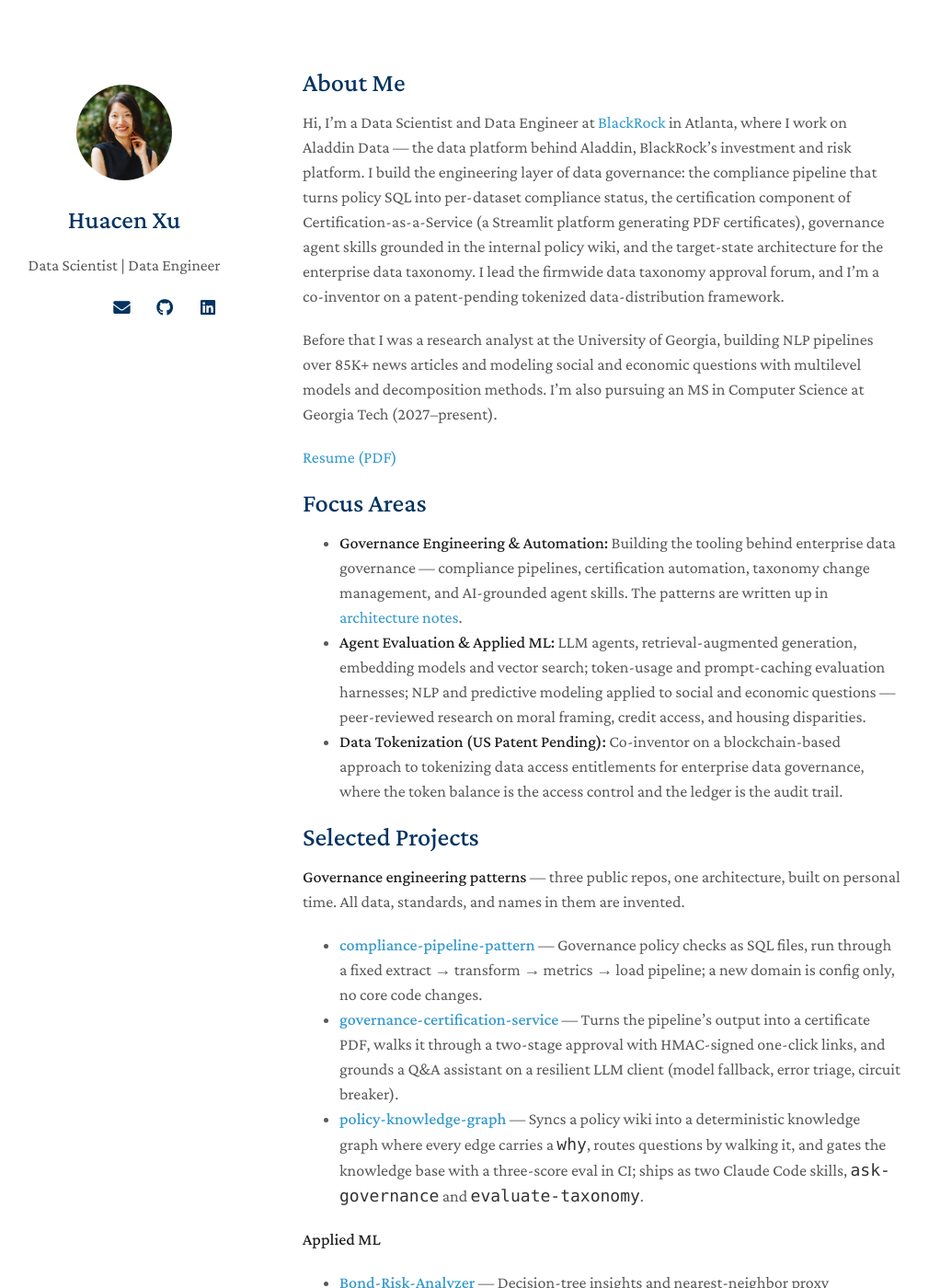
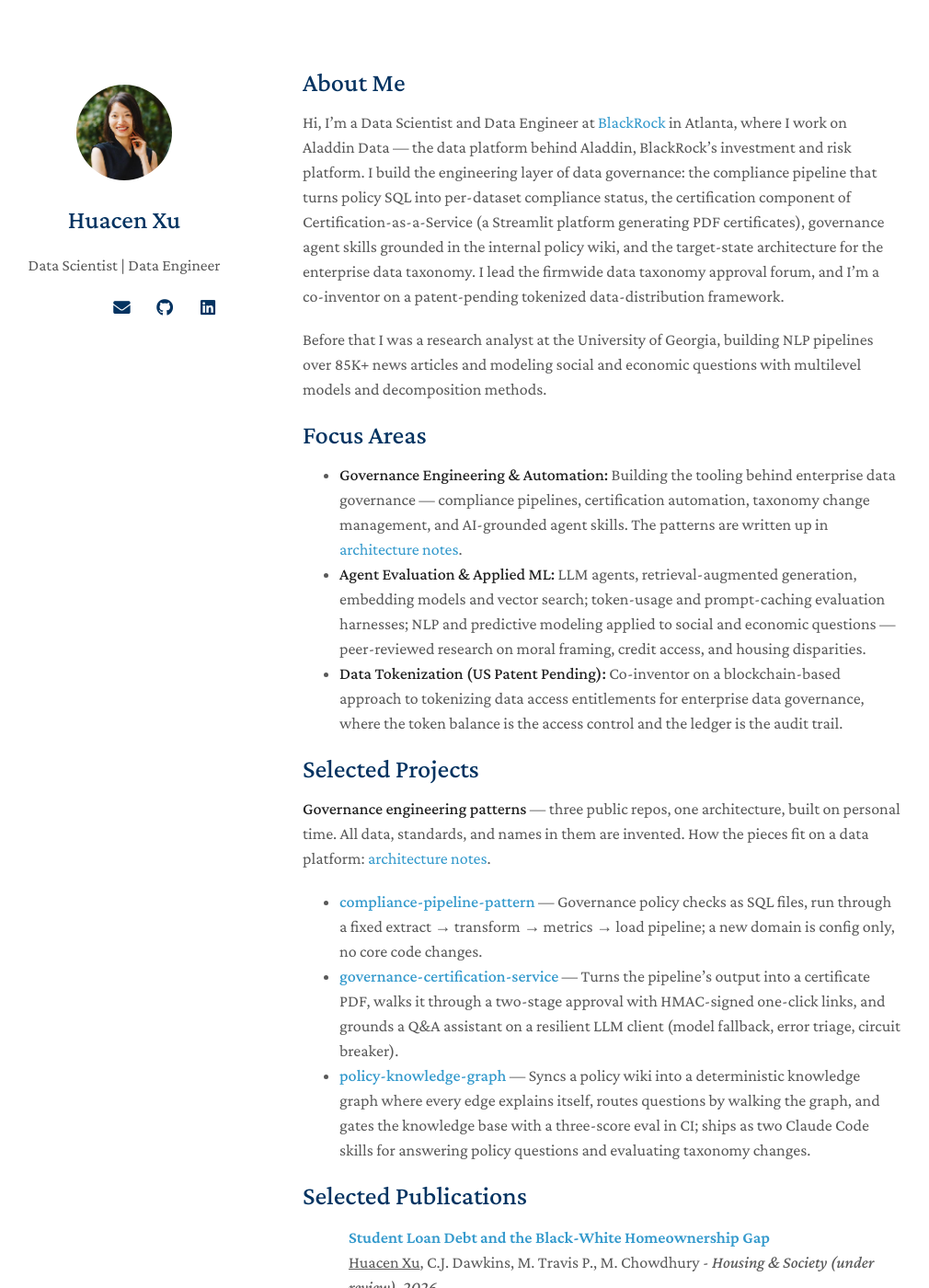
Before and after one commit to huacenxu/huacenxu.github.io, a Jekyll site: the page built from index.md, in a window 1280 px wide and 1400 px high. Shown: the whole window at 92% size, without its empty margins (141-1151 px from the left). Built offline with Jekyll 4.4.1, drawn with Linux system fonts in a browser that asks for light colours; nearby versions of some CDN libraries; a style sheet for code colours, icons or effects is not loaded; our own code applies the rules of GitHub Pages for plain Markdown files; some of the changed text lies outside the part shown.

Commit message:
Drop Applied ML pet projects; resume via CV icon only; align wording; link architecture notes

```diff
--- a/index.md
+++ b/index.md
@@ -6,9 +6,7 @@ layout: homepage
 
 Hi, I'm a Data Scientist and Data Engineer at [BlackRock](https://www.blackrock.com/) in Atlanta, where I work on Aladdin Data — the data platform behind Aladdin, BlackRock's investment and risk platform. I build the engineering layer of data governance: the compliance pipeline that turns policy SQL into per-dataset compliance status, the certification component of Certification-as-a-Service (a Streamlit platform generating PDF certificates), governance agent skills grounded in the internal policy wiki, and the target-state architecture for the enterprise data taxonomy. I lead the firmwide data taxonomy approval forum, and I'm a co-inventor on a patent-pending tokenized data-distribution framework.
 
-Before that I was a research analyst at the University of Georgia, building NLP pipelines over 85K+ news articles and modeling social and economic questions with multilevel models and decomposition methods. I'm also pursuing an MS in Computer Science at Georgia Tech (2027–present).
-
-[Resume (PDF)](assets/files/Huacen_Xu_Resume_2026.pdf)
+Before that I was a research analyst at the University of Georgia, building NLP pipelines over 85K+ news articles and modeling social and economic questions with multilevel models and decomposition methods.
 
 ## Focus Areas
 
@@ -18,18 +16,12 @@ Before that I was a research analyst at the University of Georgia, building NLP
 
 ## Selected Projects
 
-**Governance engineering patterns** — three public repos, one architecture, built on personal time. All data, standards, and names in them are invented.
+**Governance engineering patterns** — three public repos, one architecture, built on personal time. All data, standards, and names in them are invented. How the pieces fit on a data platform: [architecture notes](https://github.com/huacenxu/governance-architecture/blob/main/ARCHITECTURE.md).
 
 - **[compliance-pipeline-pattern](https://github.com/huacenxu/compliance-pipeline-pattern)** — Governance policy checks as SQL files, run through a fixed extract → transform → metrics → load pipeline; a new domain is config only, no core code changes.
 - **[governance-certification-service](https://github.com/huacenxu/governance-certification-service)** — Turns the pipeline's output into a certificate PDF, walks it through a two-stage approval with HMAC-signed one-click links, and grounds a Q&A assistant on a resilient LLM client (model fallback, error triage, circuit breaker).
-- **[policy-knowledge-graph](https://github.com/huacenxu/policy-knowledge-graph)** — Syncs a policy wiki into a deterministic knowledge graph where every edge carries a `why`, routes questions by walking it, and gates the knowledge base with a three-score eval in CI; ships as two Claude Code skills, `ask-governance` and `evaluate-taxonomy`.
-
-**Applied ML**
-
-- **[Bond-Risk-Analyzer](https://github.com/huacenxu/Bond-Risk-Analyzer)** — Decision-tree insights and nearest-neighbor proxy identification to streamline risk analysis for financial datasets.
-- **[Embedding-Models-for-AI-Retrieval](https://github.com/huacenxu/Embedding-Models-for-AI-Retrieval)** — Domain-specific embedding model for AI-powered document retrieval: synthetic data generation, fine-tuning, FAISS vector search, evaluated with MRR@5.
-- **[PRI-Insights-Chatbot](https://github.com/huacenxu/PRI-Insights-Chatbot)** — ML and LLM-powered question-answering and insight generation for enhanced data interaction.
+- **[policy-knowledge-graph](https://github.com/huacenxu/policy-knowledge-graph)** — Syncs a policy wiki into a deterministic knowledge graph where every edge explains itself, routes questions by walking the graph, and gates the knowledge base with a three-score eval in CI; ships as two Claude Code skills for answering policy questions and evaluating taxonomy changes.
 
 {% include_relative _includes/publications.md %}
 
-*Full publication list on [Google Scholar](https://scholar.google.com/citations?hl=en&user=Q0wjoTYAAAAJ). Code and projects on [GitHub](https://github.com/huacenxu). [Resume (PDF)](assets/files/Huacen_Xu_Resume_2026.pdf).*
+*Full publication list on [Google Scholar](https://scholar.google.com/citations?hl=en&user=Q0wjoTYAAAAJ). Code and projects on [GitHub](https://github.com/huacenxu).*
```
